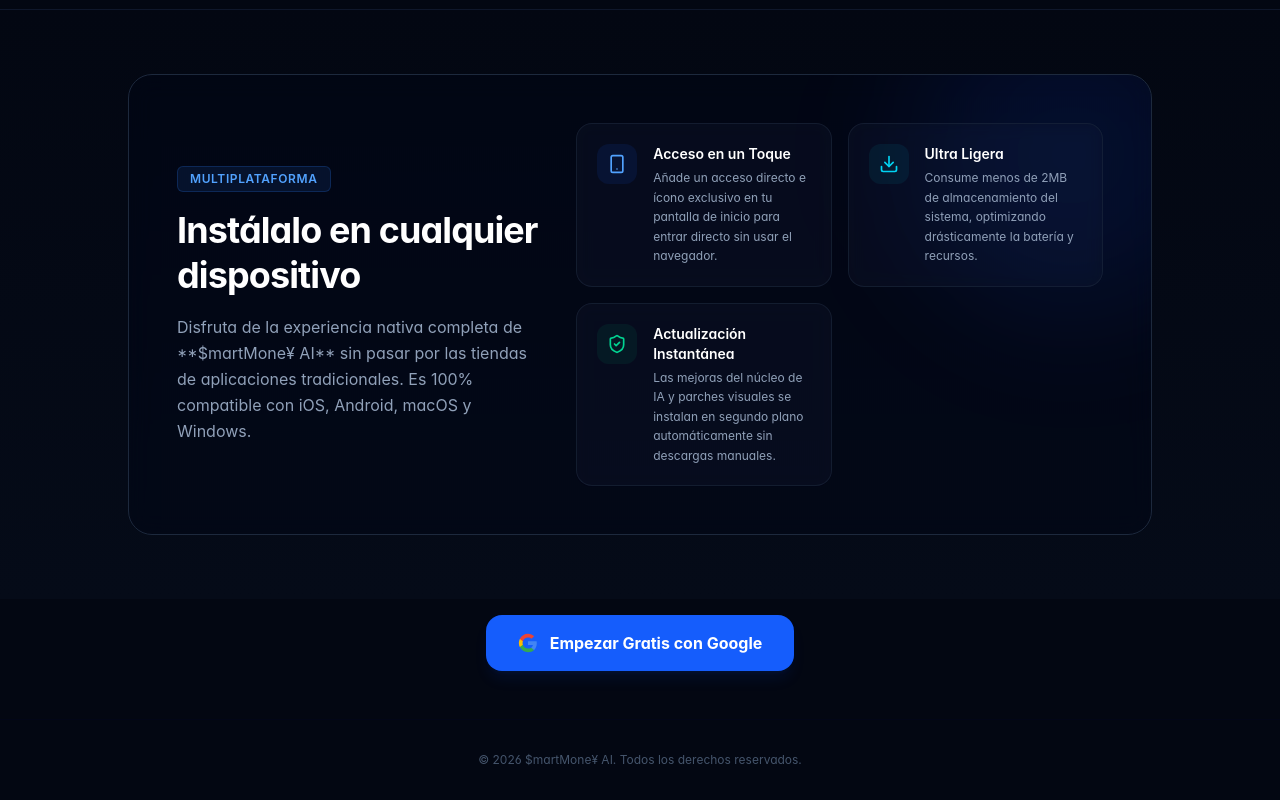
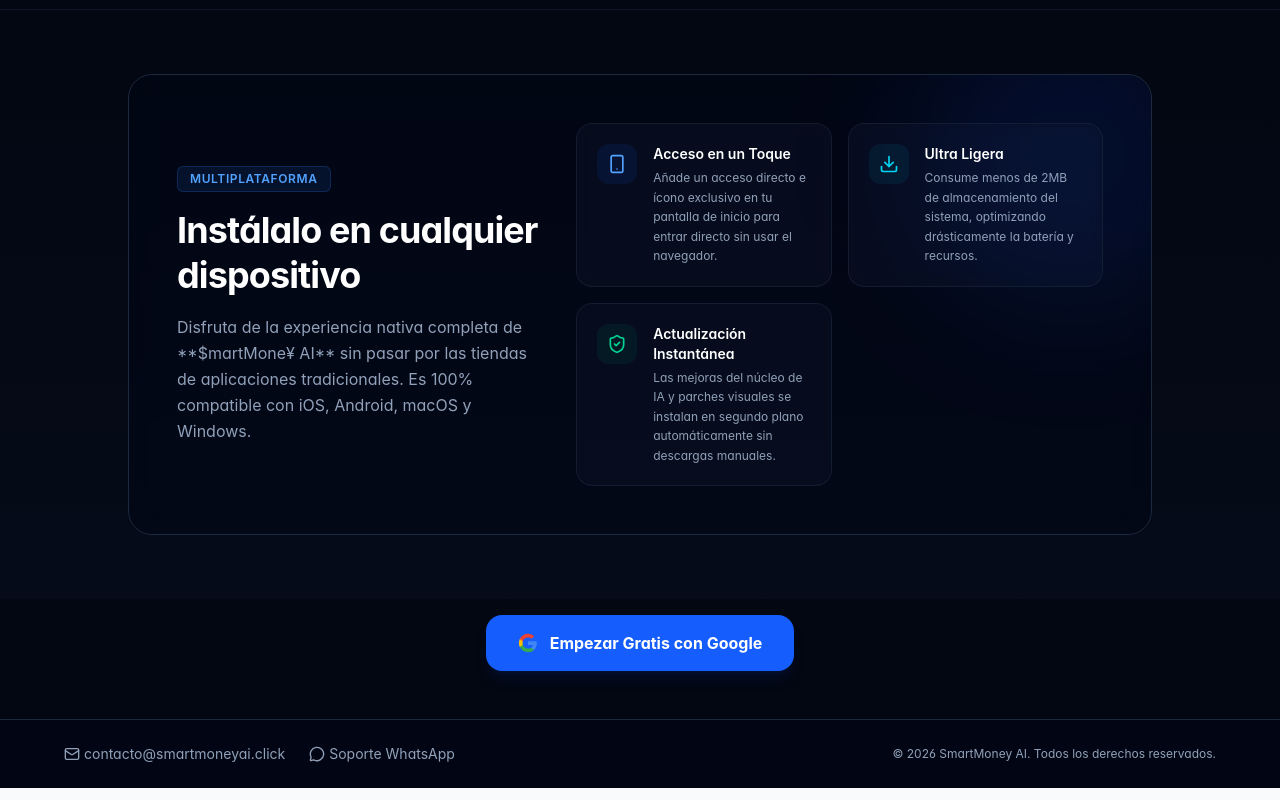
Before and after one commit to royer94/SmartMoney, a React (Vite) app: page / in a window 1280 px wide. Shown: the part 3949-4749 px from the top of the page. Built offline with nearby package versions, Linux system fonts and the light colour scheme; no server answers.

Commit message:
Update LandingPage.tsx

```diff
--- a/src/components/LandingPage.tsx
+++ b/src/components/LandingPage.tsx
@@ -1,6 +1,6 @@
 import React from 'react';
 import { motion } from 'motion/react';
-import { Smartphone, Zap, ShieldCheck, Download, Eye, FileSpreadsheet, FileText, BrainCircuit } from 'lucide-react';
+import { Smartphone, Zap, ShieldCheck, Download, Eye, FileSpreadsheet, FileText, BrainCircuit, Mail, MessageCircle } from 'lucide-react';
 
 interface LandingPageProps {
   onLogin: () => void;
@@ -387,9 +387,32 @@ export function LandingPage({ onLogin }: LandingPageProps) {
         </motion.button>
       </div>
 
-      {/* FOOTER */}
-      <footer className="text-center py-8 border-t border-slate-950 text-xs text-slate-600 max-w-7xl mx-auto px-4">
-        <p>&copy; {new Date().getFullYear()} $martMone¥ AI. Todos los derechos reservados.</p>
+      {/* FOOTER CON CORREO Y WHATSAPP */}
+      <footer className="border-t border-slate-800 bg-slate-950/40 py-6 px-4">
+        <div className="max-w-6xl mx-auto flex flex-col md:flex-row justify-between items-center gap-4 text-sm text-slate-400">
+          <div className="flex gap-6">
+            {/* Correo electrónico */}
+            <a
+              href="mailto:contacto@smartmoneyai.click"
+              className="hover:text-blue-400 transition-colors flex items-center gap-1"
+            >
+              <Mail className="w-4 h-4" />
+              contacto@smartmoneyai.click
+            </a>
+
+            {/* Botón de WhatsApp con mensaje predeterminado */}
+            <a
+              href="https://wa.me/5733209131046?text=Hola%2C%20somos%20SmartMoney%20AI%2C%20tu%20gestor%20de%20finanzas%20impusado%20por%20IA.%20%C2%BFC%C3%B3mo%20podemos%20ayudarte%3F"
+              target="_blank"
+              rel="noopener noreferrer"
+              className="hover:text-green-400 transition-colors flex items-center gap-1"
+            >
+              <MessageCircle className="w-4 h-4" />
+              Soporte WhatsApp
+            </a>
+          </div>
+          <p className="text-xs">&copy; {new Date().getFullYear()} SmartMoney AI. Todos los derechos reservados.</p>
+        </div>
       </footer>
 
     </div>
```
